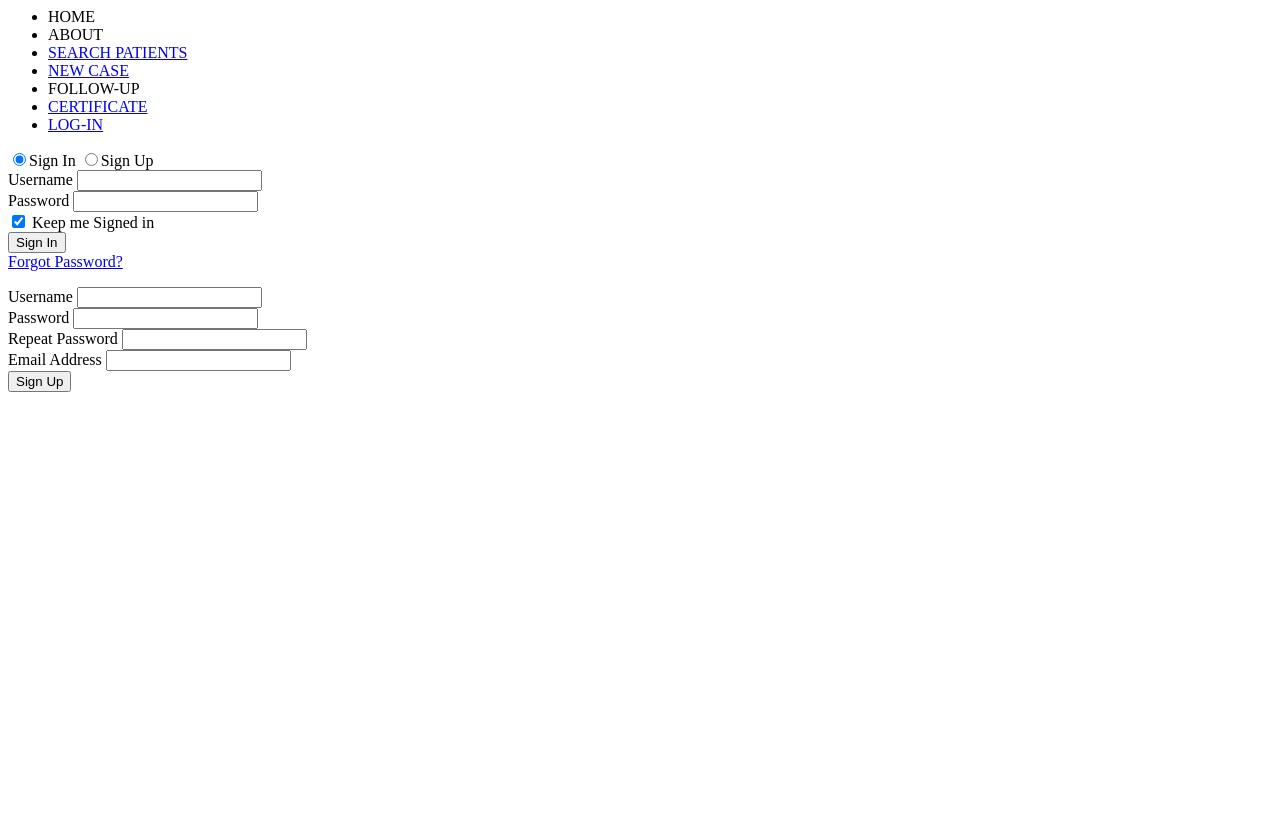
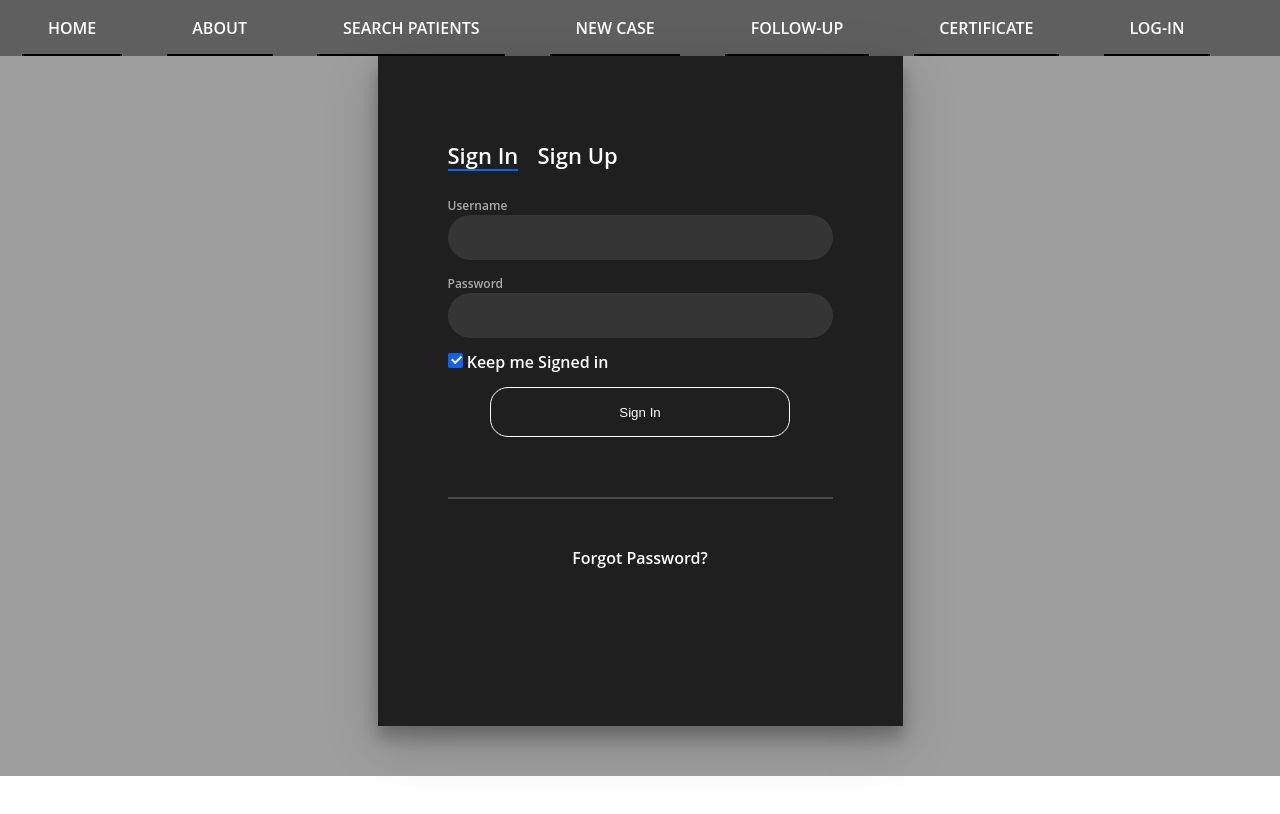
Before and after one commit to sanskarsharma33/Clinical-Patients-Management-System, a plain HTML site: page HTML/homehtml.html in a window 1280 px wide. Drawn offline with Linux system fonts and the light colour scheme; files that its build step writes are made by us from their sources; the site is published under a folder, as on GitHub Pages, so addresses that start at the root find nothing.

Commit message:
Update homehtml.html

```diff
--- a/HTML/homehtml.html
+++ b/HTML/homehtml.html
@@ -1,6 +1,6 @@
 <head>
 
-	<link rel="stylesheet" href="/CSS/homecss.css" />
+	<link rel="stylesheet" href="CSS/homecss.css" />
 	<link href='http://fonts.googleapis.com/css?family=Titillium+Web:400,600,700' rel='stylesheet' type='text/css'>
 
 </head>
```
